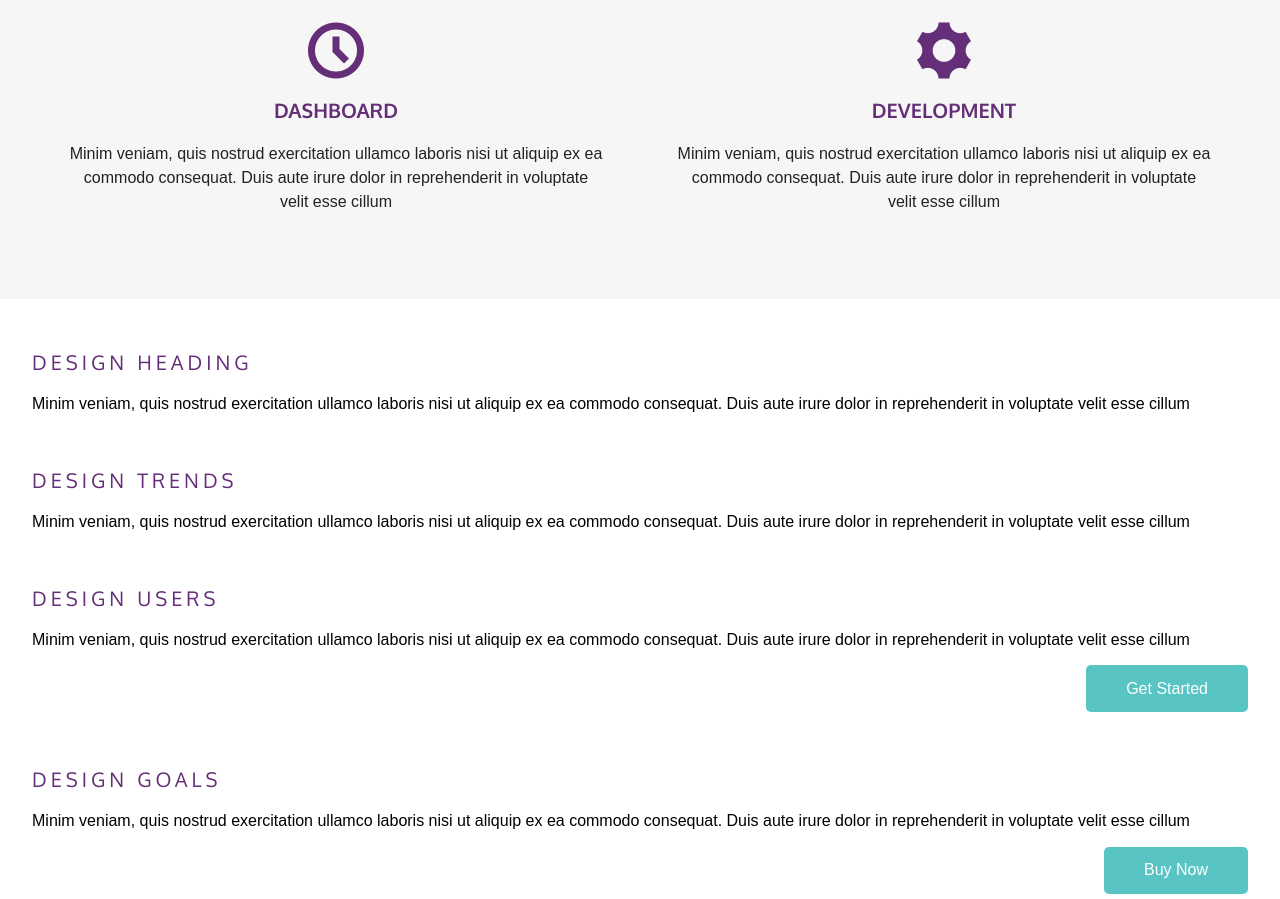
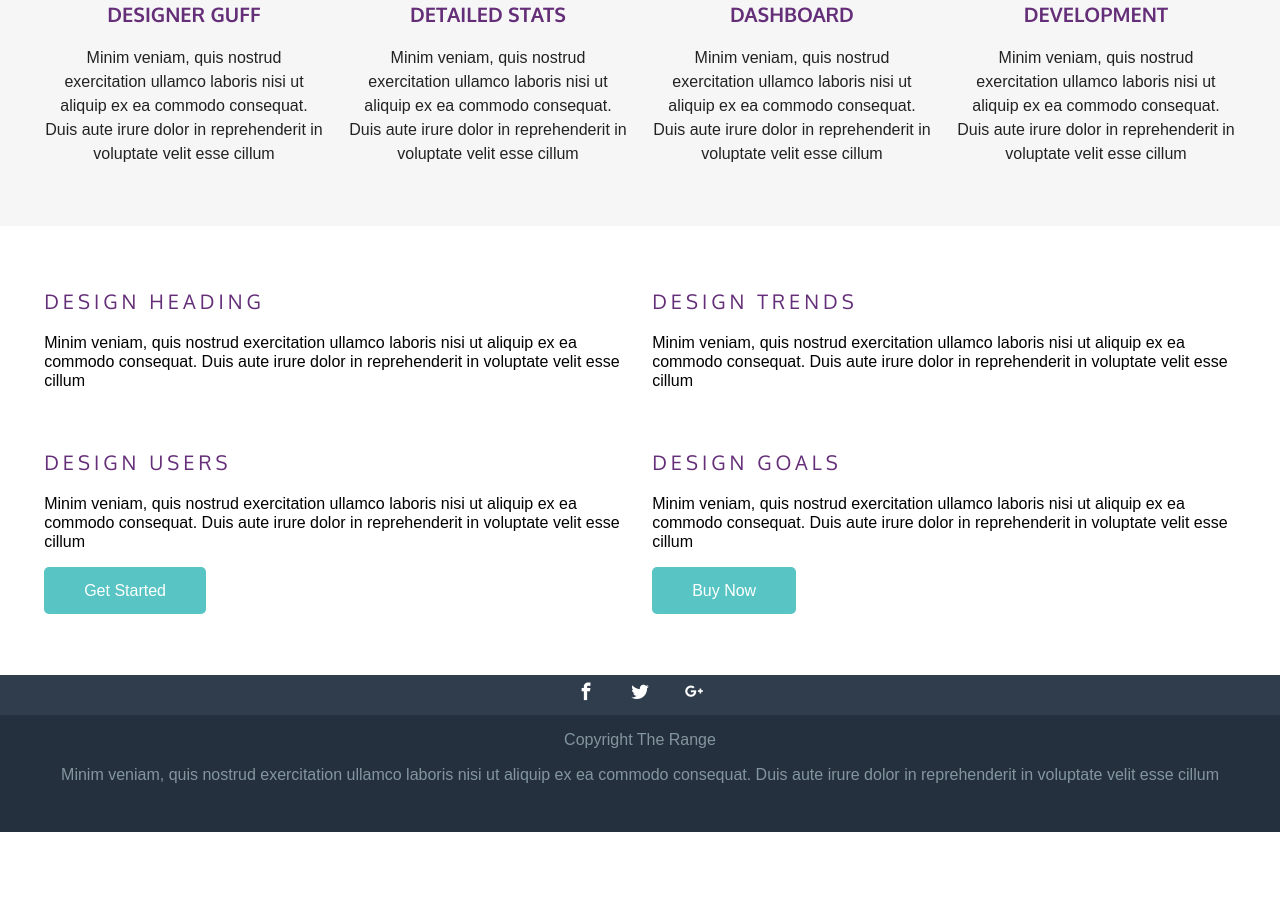
Before and after one commit to NatanLisboa/range-hotels, a plain HTML site: page index.html in a window 1280 px wide. Shown: the part 901-1800 px from the top of the page. After the commit the page ends 1733 px from the top, so only its background shows below. Drawn offline with Linux system fonts and the light colour scheme; files whose address does not match are found by name.

Commit message:
Make homepage responsive to min-width 1024px

```diff
--- a/css/main.css
+++ b/css/main.css
@@ -207,3 +207,26 @@ h1, h2, h3, h4, h5, h6 {
     }
 
 }
+
+@media screen and (min-width: 64em /* 1024px */) {
+    .top-content {
+        background-image: url(../images/bg_topo_1600x1374.jpg);
+        padding: 19em 18em 10em;
+        background-position: center top;
+    }
+
+    .col-1_4 {
+        width: 23%;
+        margin: 1%;
+    }
+
+    .col-1_2 {
+        width: 48%;
+        margin: 1%;
+        float: left;
+    }
+
+    .main-content-article .button {
+        float: none;
+    }
+}
--- a/index.html
+++ b/index.html
@@ -56,24 +56,24 @@
 
     </section>
 
-    <section class="main-content">
-        <article class="main-content-article">
+    <section class="main-content row">
+        <article class="main-content-article col-1_2">
             <h3 class="main-content-title">Design Heading</h3>
             <p>Minim veniam, quis nostrud exercitation ullamco laboris nisi ut aliquip ex ea commodo consequat. Duis aute irure dolor in reprehenderit in voluptate velit esse cillum</p>
         </article>
 
-        <article class="main-content-article">
+        <article class="main-content-article col-1_2">
             <h3 class="main-content-title">Design Trends</h3>
             <p>Minim veniam, quis nostrud exercitation ullamco laboris nisi ut aliquip ex ea commodo consequat. Duis aute irure dolor in reprehenderit in voluptate velit esse cillum</p>
         </article>
 
-        <article class="main-content-article clearfix">
+        <article class="main-content-article clearfix col-1_2">
             <h3 class="main-content-title">Design Users</h3>
             <p>Minim veniam, quis nostrud exercitation ullamco laboris nisi ut aliquip ex ea commodo consequat. Duis aute irure dolor in reprehenderit in voluptate velit esse cillum</p>
             <a href="#" class="button">Get Started</a>
         </article>
 
-        <article class="main-content-article clearfix">
+        <article class="main-content-article clearfix col-1_2">
             <h3 class="main-content-title">Design Goals</h3>
             <p>Minim veniam, quis nostrud exercitation ullamco laboris nisi ut aliquip ex ea commodo consequat. Duis aute irure dolor in reprehenderit in voluptate velit esse cillum</p>
             <a href="#" class="button">Buy Now</a>
```
